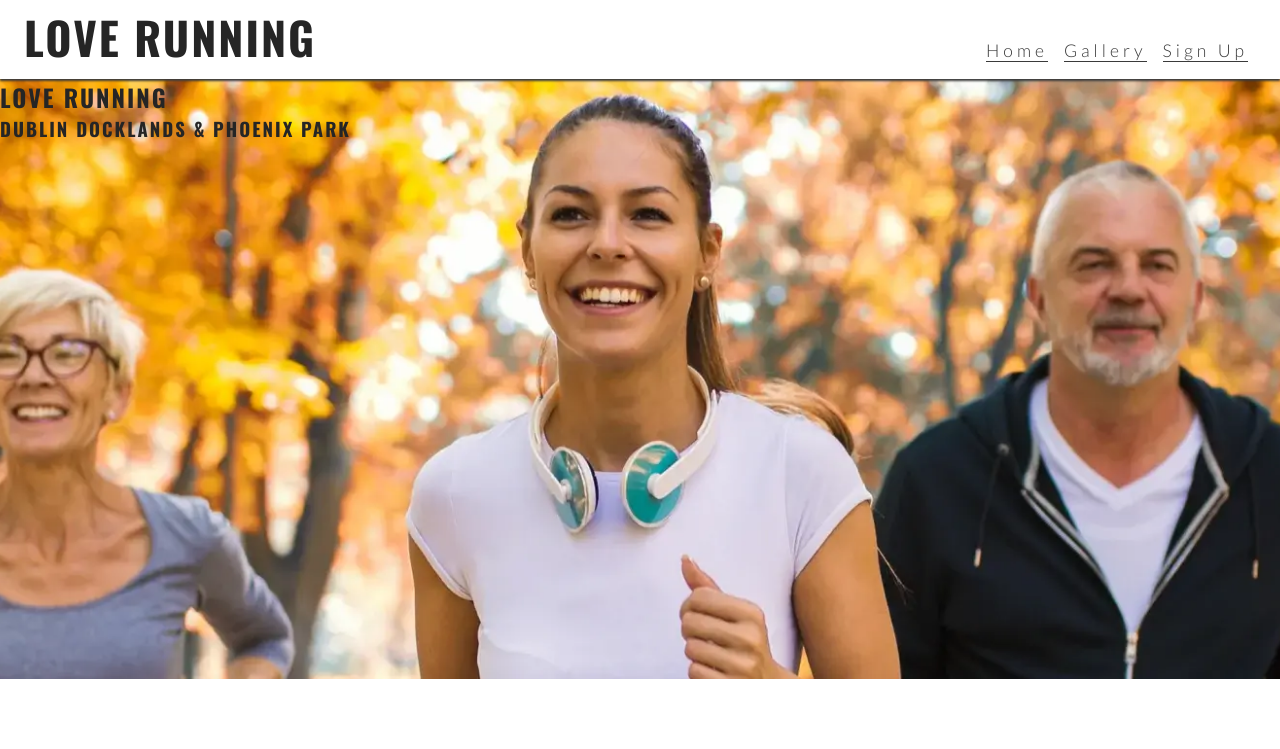
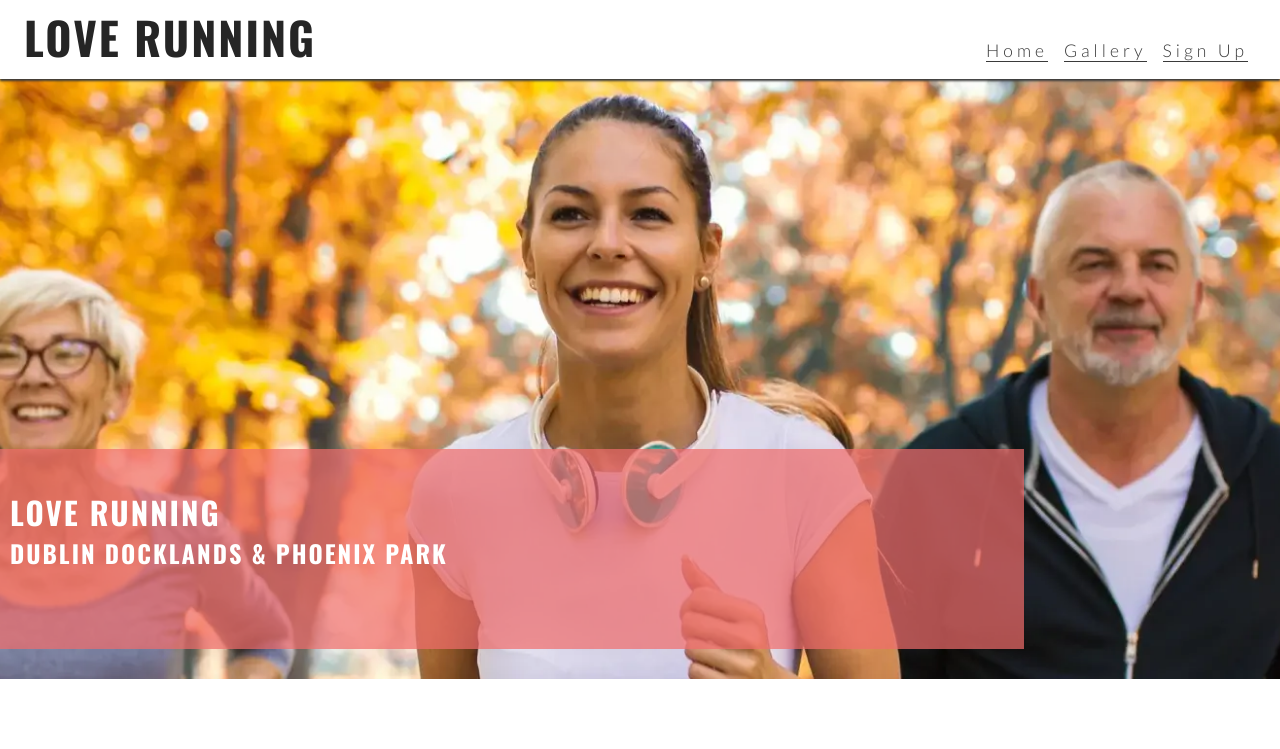
Before and after one commit to JohannesAbresparr/love-running, a plain HTML site: page index.html in a window 1280 px wide. Shown: the top 749 px of the page. Drawn offline with nearby package versions, Linux system fonts and the light colour scheme.

Commit message:
corrected typo

```diff
--- a/index.html
+++ b/index.html
@@ -39,7 +39,7 @@
     <!-- Main content -->
     <main>
         <section id="hero">
-            <div id="cover-text:">
+            <div id="cover-text":>
                 <h2>Love Running</h2>
                 <h3>Dublin Docklands & Phoenix Park</h3>
             </div>
```
